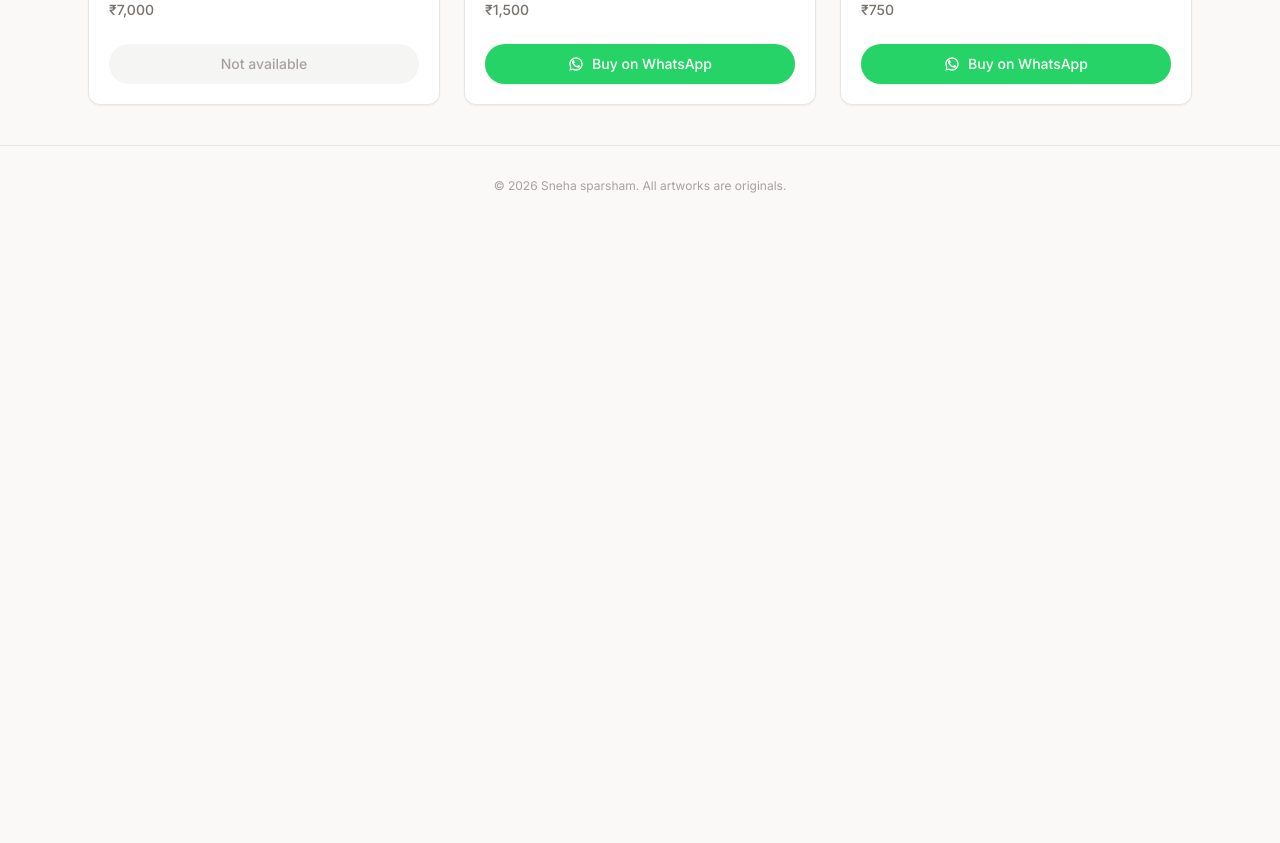
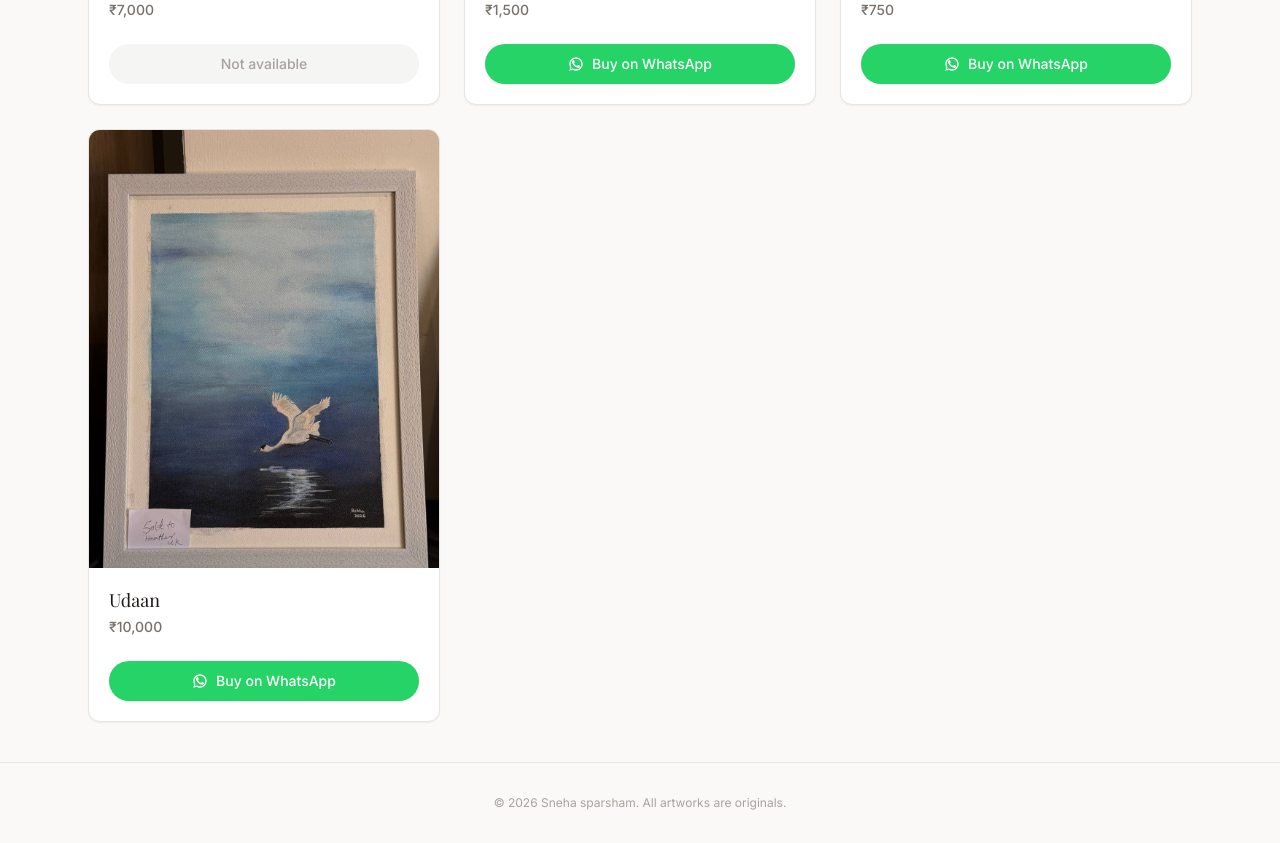
Before and after one commit to jasilmohmd/Art-catalogue, a Next.js app: page / in a window 1280 px wide. Shown: the part 1440-2283 px from the top of the page. Before the commit the page ends 1666 px from the top, so only its background shows below. Built offline with nearby package versions, Linux system fonts and the light colour scheme; a web font is replaced by a local one.

Commit message:
feat: add Udaan artwork

```diff
--- a/data/artworks.ts
+++ b/data/artworks.ts
@@ -30,4 +30,11 @@ export const artworks: Artwork[] = [
     image: "/artworks/sandhya-750.jpg",
     available: true,
   },
+  {
+    id: "udaan",
+    name: "Udaan",
+    price: 10000,
+    image: "/artworks/udaan-10000.jpg",
+    available: true,
+  },
 ];
```
Also changed, not shown: public/artworks/udaan-10000.jpg (added).
